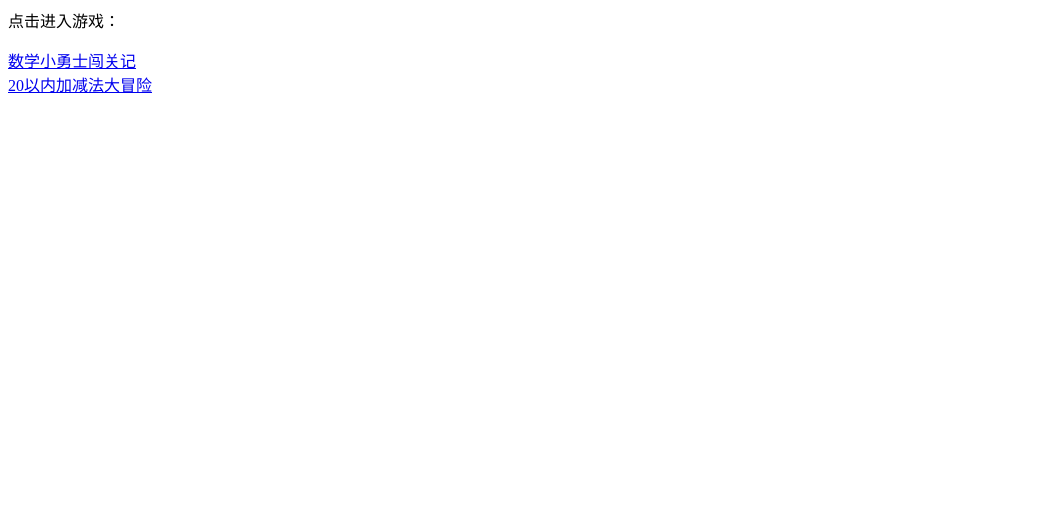
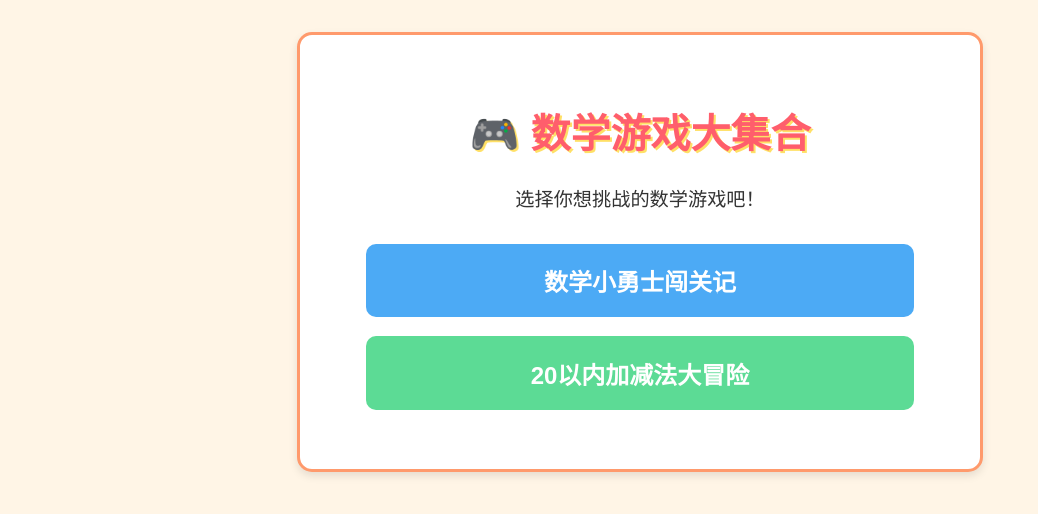
Before and after one commit to Vanny999LOL/Vanny999LOL.github.io, a plain HTML site: page index.html in a window 1280 px wide. Shown: the whole page, without its empty margins (0-1038 px from the left). Drawn offline with Linux system fonts and the light colour scheme.

Commit message:
Update index.html

```diff
--- a/index.html
+++ b/index.html
@@ -1,3 +1,69 @@
-<p>点击进入游戏：</p>
-<a href="warriorsmath.html">数学小勇士闯关记</a><br>
-<a href="Math20.html">20以内加减法大冒险</a>
+<!DOCTYPE html>
+<html lang="zh-CN">
+<head>
+    <meta charset="UTF-8">
+    <meta name="viewport" content="width=device-width, initial-scale=1.0">
+    <title>数学游戏入口</title>
+    <style>
+        body {
+            margin: 0;
+            padding: 2rem;
+            background-color: #fff5e6; /* 暖色调背景，匹配原图风格 */
+            font-family: "微软雅黑", sans-serif;
+        }
+        .game-container {
+            max-width: 600px;
+            margin: 0 auto;
+            background: #ffffff;
+            padding: 2.5rem;
+            border-radius: 15px;
+            border: 3px solid #ff9a6c; /* 橙色边框呼应原图 */
+            box-shadow: 0 4px 8px rgba(0,0,0,0.1);
+        }
+        .game-title {
+            text-align: center;
+            font-size: 2.5rem;
+            color: #ff5e6c; /* 活泼的红色标题 */
+            text-shadow: 2px 2px #ffe066; /* 黄色阴影增加童趣 */
+            margin-bottom: 1.5rem;
+        }
+        .game-tip {
+            text-align: center;
+            font-size: 1.2rem;
+            color: #333;
+            margin-bottom: 2rem;
+        }
+        .game-btn {
+            display: block;
+            width: 85%;
+            margin: 1.2rem auto;
+            padding: 1.2rem;
+            text-align: center;
+            text-decoration: none;
+            font-size: 1.5rem;
+            border-radius: 10px;
+            color: #ffffff;
+            font-weight: bold;
+            transition: all 0.3s ease;
+        }
+        .game-btn--warrior {
+            background-color: #4caaf5; /* 蓝色按钮区分游戏 */
+        }
+        .game-btn--20math {
+            background-color: #5cdb95; /* 绿色按钮匹配原图的"20以内"风格 */
+        }
+        .game-btn:hover {
+            transform: scale(1.05); /*  hover放大增加交互感 */
+            box-shadow: 0 4px 8px rgba(0,0,0,0.2);
+        }
+    </style>
+</head>
+<body>
+    <div class="game-container">
+        <h1 class="game-title">🎮 数学游戏大集合</h1>
+        <p class="game-tip">选择你想挑战的数学游戏吧！</p>
+        <a href="warriorsmath.html" class="game-btn game-btn--warrior">数学小勇士闯关记</a>
+        <a href="Math20.html" class="game-btn game-btn--20math">20以内加减法大冒险</a>
+    </div>
+</body>
+</html>
```
